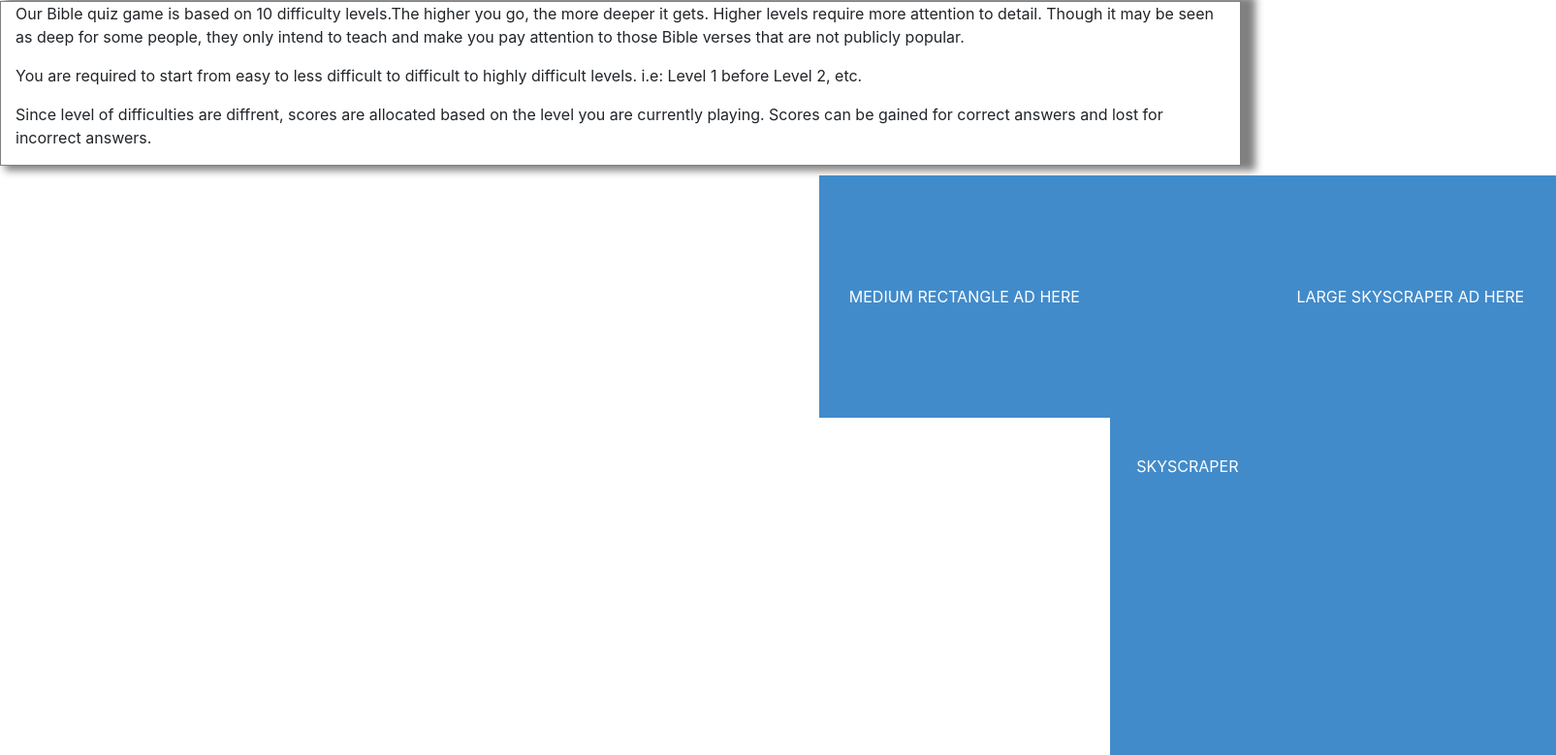
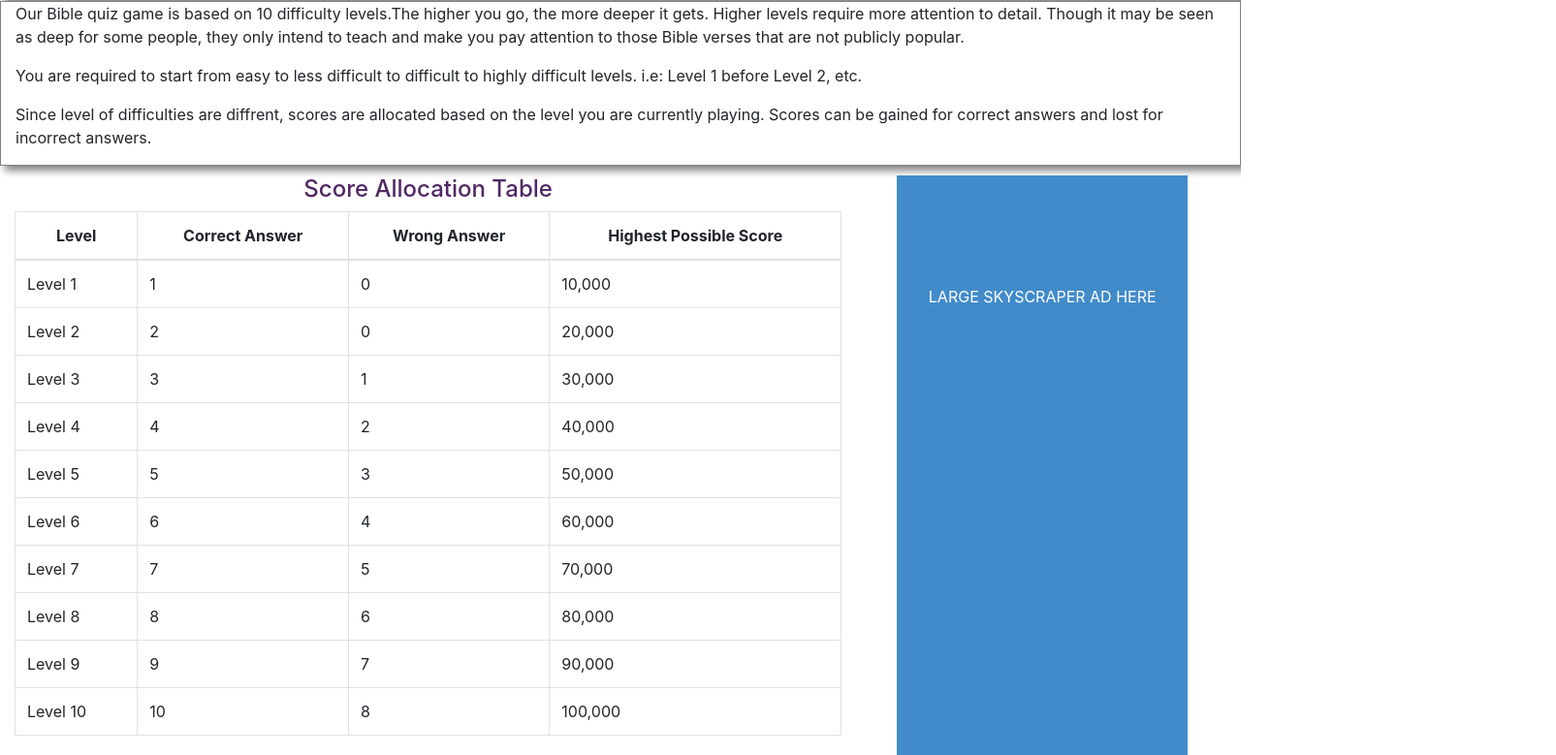
Before and after one commit to NgoziEmeh/Bible-quiz-web-app-frontend, an Angular app: page /guideline in a window 1280 px wide. Shown: the part 531-1310 px from the top of the page at 97% size, 1605 px wide, since content can reach past the window. Built offline with nearby package versions, Linux system fonts and the light colour scheme.

Commit message:
score allo table

```diff
--- a/src/app/guideline/guideline.component.css
+++ b/src/app/guideline/guideline.component.css
@@ -165,9 +165,132 @@
     height: 100%;
 
 }
+.allocation-title{
+    color: #512764;
+    text-align: center;
+}
 .allocation-ad{
     width: 33%;
     height: 100%;
-    display: flex;
-    /* justify-content:center; */
+
 }
+
+thead{
+    text-align: center;
+}
+
+/* Allocation area advert views */
+
+/* Mobile phones */
+@media screen and (max-width: 480px){
+    .table-area{
+        width: 100%;
+        height: 1350px;
+        display: flex;
+        flex-direction: column;
+    }
+
+    .allocation-area{
+        width: 100%;
+        height: 66%;
+
+    }
+    .allocation-ad{
+        width: 100%;
+        height: 33%;
+
+    }
+
+    .allo-squaread{
+        display: block;
+        display: flex;
+        justify-content: center;
+    }
+
+    .allo-skyscraper{
+        display: none;
+    }
+
+    .allo-largeskycraper{
+        display: none;
+
+    }
+}
+
+
+
+/* Tablet view */
+@media screen and (min-width: 481px) and (max-width: 900px){
+    .table-area{
+        width: 100%;
+        height: 1000px;
+        display: flex;
+        flex-direction: row;
+    }
+
+    .allocation-area{
+        width: 69%;
+        height: 100%;
+
+    }
+    .allocation-ad{
+        width: 30%;
+        height: 100%;
+
+    }
+
+    .allo-squaread{
+        display: none;
+
+    }
+
+    .allo-skyscraper{
+        display: block;
+        display: flex;
+        justify-content: center;
+    }
+
+    .allo-largeskycraper{
+        display: none;
+
+    }
+}
+
+
+/* Laptop and large screen allocation advert view */
+@media screen and (min-width: 901px){
+    .table-area{
+        width: 100%;
+        height: 1000px;
+        display: flex;
+        flex-direction: row;
+    }
+
+    .allocation-area{
+        width: 69%;
+        height: 100%;
+
+    }
+    .allocation-ad{
+        width: 30%;
+        height: 100%;
+
+    }
+
+    .allo-squaread{
+        display: none;
+
+    }
+
+    .allo-skyscraper{
+        display: none;
+
+    }
+
+    .allo-largeskycraper{
+        display: none;
+        display: flex;
+        justify-content: center;
+
+    }
+}
--- a/src/app/guideline/guideline.component.html
+++ b/src/app/guideline/guideline.component.html
@@ -41,7 +41,85 @@
     </div>
 
     <div class="table-area">
-        <div class="allocation-area"></div>
+        <div class="allocation-area">
+            <div class="allocation-title">
+                <h4>Score Allocation Table</h4>
+            </div>
+            <div class="table-responsive container-fluid">
+                <table class="table table-hover table-bordered">
+                    <thead>
+                        <tr>
+                            <th>Level</th>
+                            <th>Correct Answer</th>
+                            <th>Wrong Answer</th>
+                            <th>Highest Possible Score</th>
+                        </tr>
+                    </thead>
+                    <tbody>
+                        <tr>
+                            <td>Level 1</td>
+                            <td>1</td>
+                            <td>0</td>
+                            <td>10,000</td>
+                        </tr>
+                        <tr>
+                            <td>Level 2</td>
+                            <td>2</td>
+                            <td>0</td>
+                            <td>20,000</td>
+                        </tr>
+                        <tr>
+                            <td>Level 3</td>
+                            <td>3</td>
+                            <td>1</td>
+                            <td>30,000</td>
+                        </tr>
+                        <tr>
+                            <td>Level 4</td>
+                            <td>4</td>
+                            <td>2</td>
+                            <td>40,000</td>
+                        </tr>
+                        <tr>
+                            <td>Level 5</td>
+                            <td>5</td>
+                            <td>3</td>
+                            <td>50,000</td>
+                        </tr>
+                        <tr>
+                            <td>Level 6</td>
+                            <td>6</td>
+                            <td>4</td>
+                            <td>60,000</td>
+                        </tr>
+                        <tr>
+                            <td>Level 7</td>
+                            <td>7</td>
+                            <td>5</td>
+                            <td>70,000</td>
+                        </tr>
+                        <tr>
+                            <td>Level 8</td>
+                            <td>8</td>
+                            <td>6</td>
+                            <td>80,000</td>
+                        </tr>
+                        <tr>
+                            <td>Level 9</td>
+                            <td>9</td>
+                            <td>7</td>
+                            <td>90,000</td>
+                        </tr>
+                        <tr>
+                            <td>Level 10</td>
+                            <td>10</td>
+                            <td>8</td>
+                            <td>100,000</td>
+                        </tr>
+                    </tbody>
+                </table>
+            </div>
+        </div>
         <div class="allocation-ad">
             <div class="allo-squaread">
                 <app-squaread></app-squaread>
```
